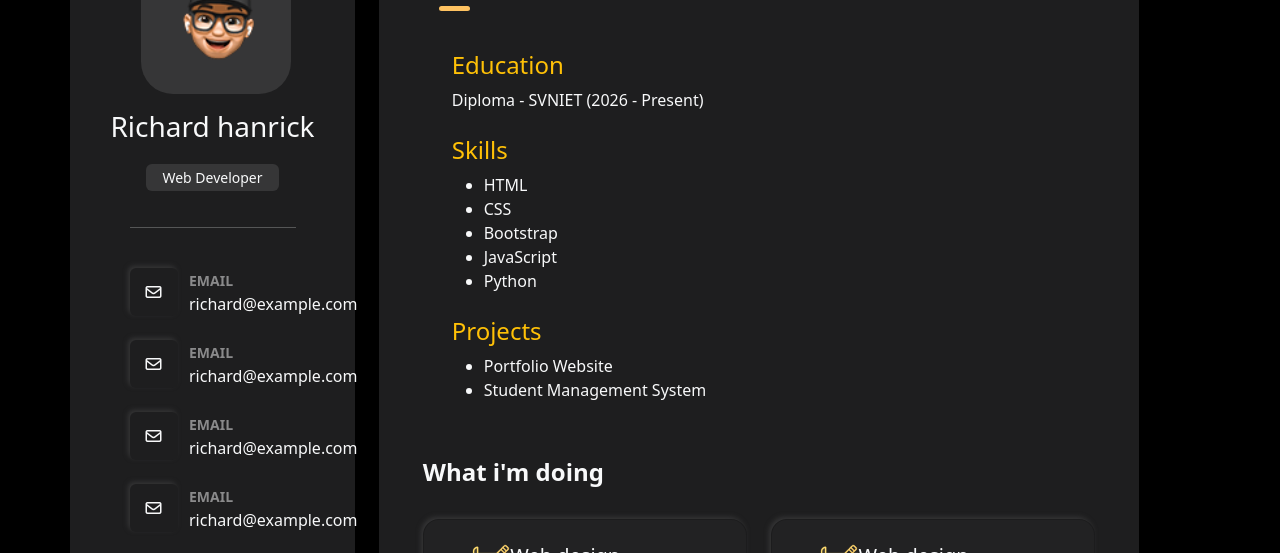
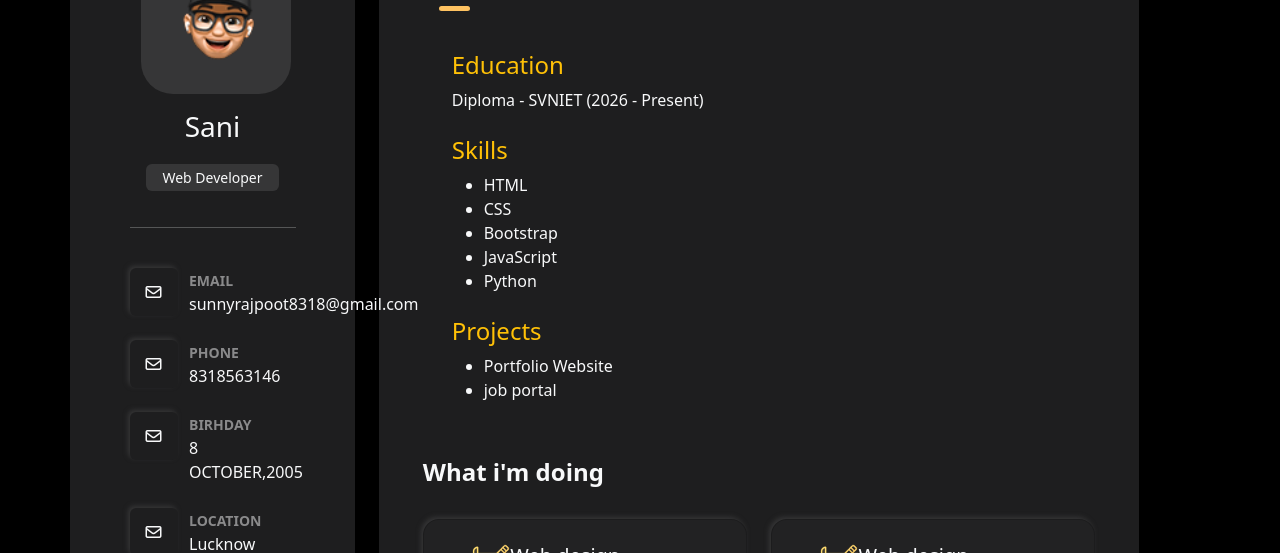
Before and after one commit to sunnyrajpoot8318-hub/portfolio, a plain HTML site: page resume.html in a window 1280 px wide. Shown: the part 152-705 px from the top of the page. Drawn offline with Linux system fonts and the light colour scheme.

Commit message:
Update resume.html

```diff
--- a/resume.html
+++ b/resume.html
@@ -33,7 +33,7 @@
           <!-- name heading & button  -->
           <div class="row mb-3">
             <div class="col-sm-12">
-              <h3 class="text-center mb-4">Richard hanrick</h3>
+              <h3 class="text-center mb-4">Sani</h3>
               <h6 class="text-center">
                 <small class="bgc-secondary px-3 py-1 rounded-2"
                   >Web Developer</small
@@ -64,7 +64,7 @@
                 <div class="col-sm-9 ps-4">
                   <small class="fw-semibold txt-primary">EMAIL</small> <br />
                   <a href="#" class="text-light text-decoration-none"
-                    >richard@example.com</a
+                    >sunnyrajpoot8318@gmail.com</a
                   >
                 </div>
               </div>
@@ -79,9 +79,9 @@
                   </div>
                 </div>
                 <div class="col-sm-9 ps-4">
-                  <small class="fw-semibold txt-primary">EMAIL</small> <br />
+                  <small class="fw-semibold txt-primary">PHONE</small> <br />
                   <a href="#" class="text-light text-decoration-none"
-                    >richard@example.com</a
+                    >8318563146</a
                   >
                 </div>
               </div>
@@ -96,9 +96,9 @@
                   </div>
                 </div>
                 <div class="col-sm-9 ps-4">
-                  <small class="fw-semibold txt-primary">EMAIL</small> <br />
+                  <small class="fw-semibold txt-primary">BIRHDAY</small> <br />
                   <a href="#" class="text-light text-decoration-none"
-                    >richard@example.com</a
+                    >8 OCTOBER,2005</a
                   >
                 </div>
               </div>
@@ -113,9 +113,9 @@
                   </div>
                 </div>
                 <div class="col-sm-9 ps-4">
-                  <small class="fw-semibold txt-primary">EMAIL</small> <br />
+                  <small class="fw-semibold txt-primary">LOCATION</small> <br />
                   <a href="#" class="text-light text-decoration-none"
-                    >richard@example.com</a
+                    >Lucknow</a
                   >
                 </div>
               </div>
@@ -191,7 +191,7 @@
         <h4 class="text-warning mt-4">Projects</h4>
         <ul>
             <li>Portfolio Website</li>
-            <li>Student Management System</li>
+            <li>job portal</li>
         </ul>
 
     </div>
```
